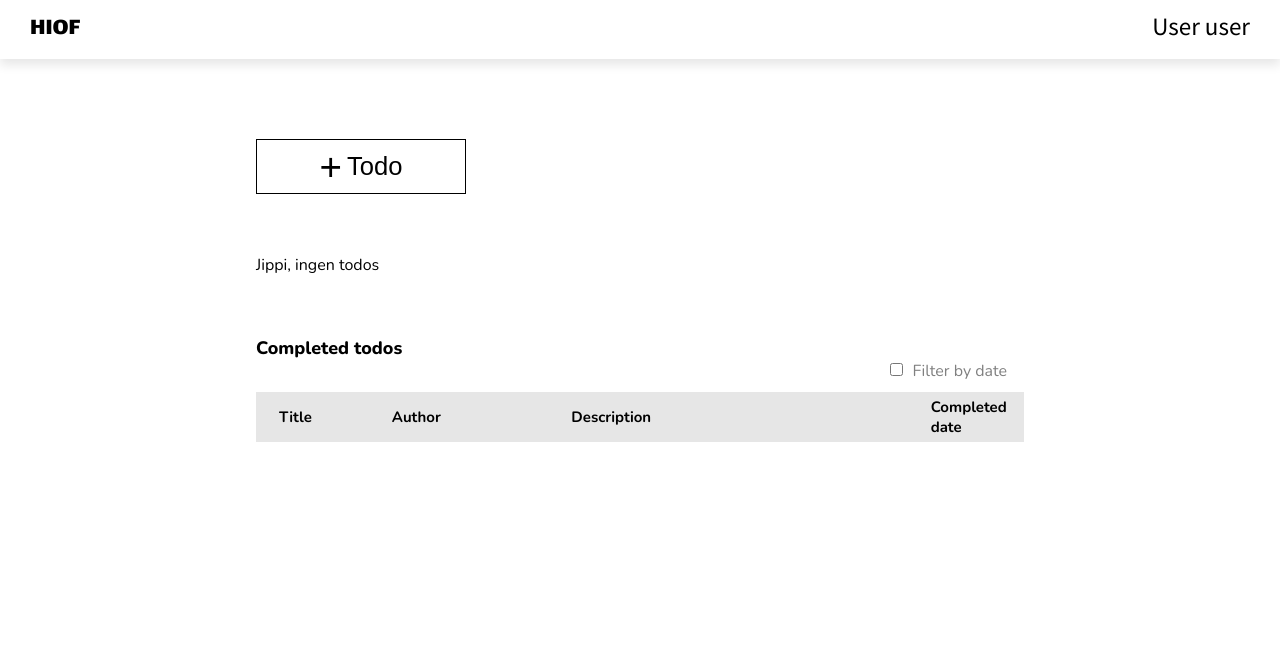
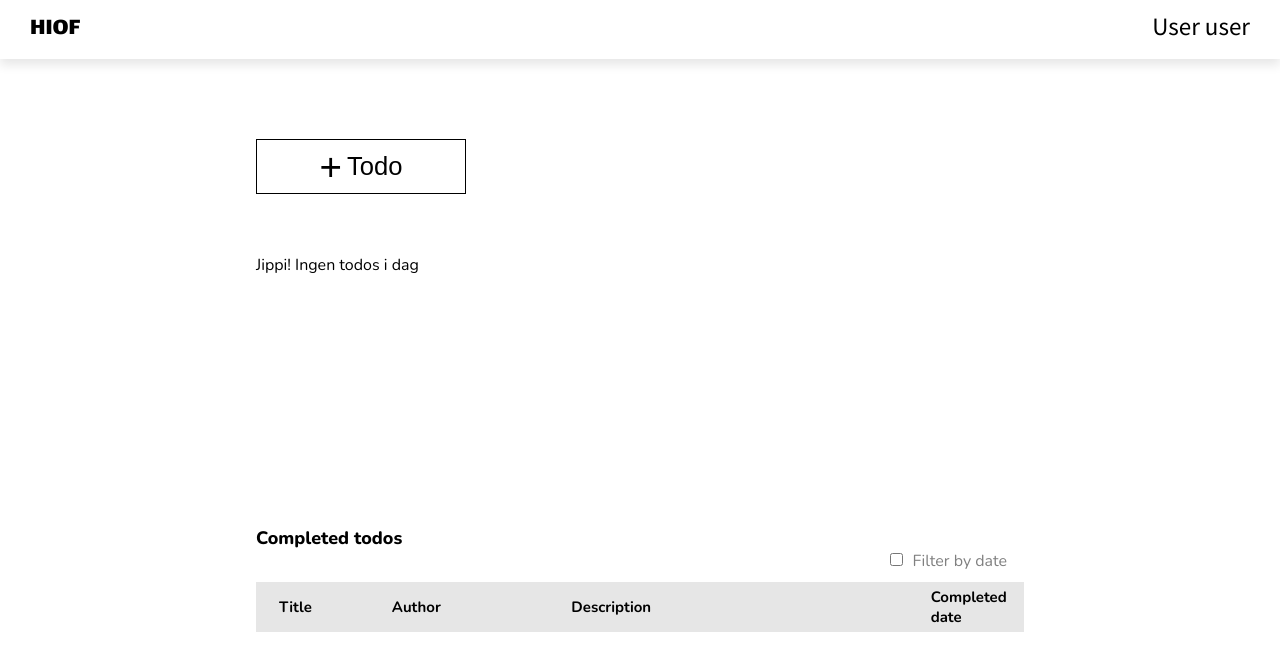
Before and after one commit to andersbss/Obligatorisk-6, a React app: page / in a window 1280 px wide. Shown: the top 670 px of the page. Built offline with nearby package versions, Linux system fonts and the light colour scheme.

Commit message:
Ingen todos

```diff
--- a/src/components/TodoCardList.jsx
+++ b/src/components/TodoCardList.jsx
@@ -2,9 +2,15 @@ import React from 'react';
 import TodoCard from './TodoCard';
 
 const TodoCardList = ({ todos }) => {
-  // if (newTodo != null) todos.push(newTodo);
-
-  if (todos.length === 0) return <p>Jippi, ingen todos</p>;
+  if (todos.length === 0) {
+    return (
+      <section id="todos">
+        <ul id="todoList">
+          <p>Jippi! Ingen todos i dag</p>
+        </ul>
+      </section>
+    );
+  }
 
   return (
     <section id="todos">
```
